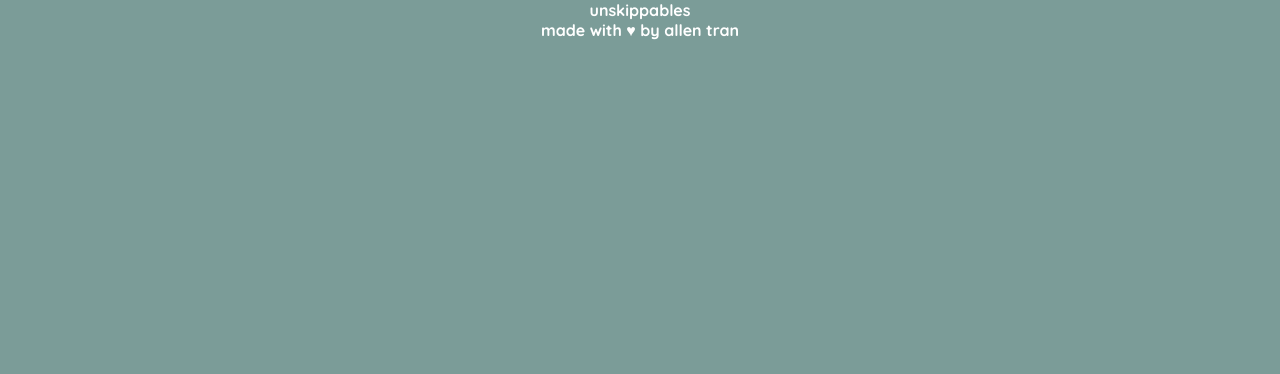
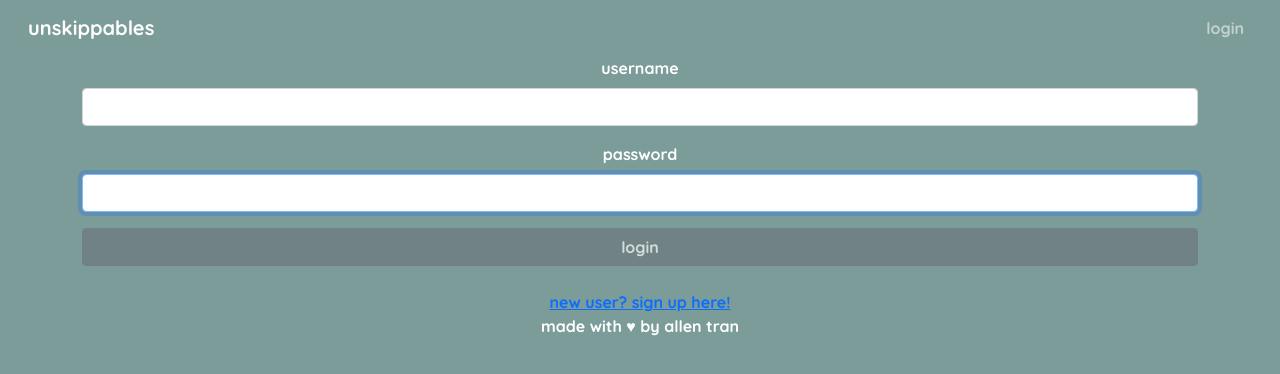
Before and after one commit to allen-tran/unskippables, a React (Create React App) app: page / in a window 1280 px wide. Shown: the top 374 px of the page. Built offline with nearby package versions, Linux system fonts and the light colour scheme.

Commit message:
started working on signin view

```diff
--- a/package.json
+++ b/package.json
@@ -7,12 +7,14 @@
     "@testing-library/react": "^12.1.4",
     "@testing-library/user-event": "^13.5.0",
     "body-parser": "^1.19.2",
+    "bootstrap": "^5.1.3",
     "cors": "^2.8.5",
     "express": "^4.17.3",
     "mysql": "^2.18.1",
     "react": "^17.0.2",
     "react-dom": "^17.0.2",
     "react-scripts": "5.0.0",
+    "reactstrap": "^9.0.1",
     "web-vitals": "^2.1.4"
   },
   "scripts": {
--- a/public/index.html
+++ b/public/index.html
@@ -9,6 +9,12 @@
       name="unskippables"
       content="post your all time favorite songs!"
     />
+    <link
+  rel="stylesheet"
+  href="https://maxcdn.bootstrapcdn.com/bootstrap/4.3.1/css/bootstrap.min.css"
+  integrity="sha384-ggOyR0iXCbMQv3Xipma34MD+dH/1fQ784/j6cY/iJTQUOhcWr7x9JvoRxT2MZw1T"
+  crossorigin="anonymous"
+/>
     <link rel="apple-touch-icon" href="%PUBLIC_URL%/meta.png" />
     <!--
       manifest.json provides metadata used when your web app is installed on a
--- a/src/components/Navbar/Navbar.css
+++ b/src/components/Navbar/Navbar.css
@@ -1,3 +1,7 @@
-.special {
-    color: #4e605e
+.NavLink {
+    color: white;
 }
+.user-nav {
+    color: white;
+    background-color: bisque;
+}
--- a/src/components/Navbar/Navbar.js
+++ b/src/components/Navbar/Navbar.js
@@ -1,7 +1,32 @@
 import React from 'react'
+import "./Navbar.css";
+import * as ReactStrap from 'reactstrap';
 
-export default function Navbar() {
-  return (
-    <div>unskippables</div>
-  )
-}
+const Navbar = (props) => {
+    const navLinks = [
+        { name: "drop file", link: "drop" },
+        { name: "view files", link: "/" },
+    ];
+    // const [isOpen, toggleOpen] = useState(false);
+
+    return (
+        <div className="user-nav">
+            <ReactStrap.Navbar dark expand="md" variant="light">
+                <ReactStrap.NavbarBrand
+                className="logo d-flex align-items-end"
+                href="/"
+                >
+                unskippables
+                </ReactStrap.NavbarBrand>
+                <ReactStrap.Nav className="ml-auto the-nav" navbar>
+                <ReactStrap.NavLink className='special' href = "/login">
+                    {/* {props.authed && <CustomSignOut />} */}
+                    login
+                </ReactStrap.NavLink>
+                </ReactStrap.Nav>
+            </ReactStrap.Navbar>
+        </div>
+    );
+};
+
+export default Navbar;
--- a/src/components/SignIn/SignIn.js
+++ b/src/components/SignIn/SignIn.js
@@ -0,0 +1,55 @@
+import React, { useState } from 'react'
+import { Container, FormGroup, Label, Input, Spinner, Button } from 'reactstrap';
+
+export default function SignIn(props) {
+    const [username, setUsername] = useState("");
+    const [password, setPassword] = useState("");
+    const [isLoading, setIsLoading] = useState(false);
+    const forms = [
+        {text: "username", name: "username", callback: setUsername},
+        {text: "password", name: "password", callback: setPassword}
+    ]
+
+    function formEmpty() {
+        return username.length && password.length;
+    }
+    async function handleSignIn(){
+        setIsLoading(true);
+        try {
+            props.history.push('/');
+        } catch(e) {
+            alert(e.message, "BRO SOMETHING WENT WRONG");
+            setIsLoading(false);
+        }
+    }
+  return (
+   <Container style={{width: '300 px'}}>
+       <form style={{width: '300 px'}}>
+           {forms.map((x, index) => {
+               return (
+                   <FormGroup key={index}>
+                       <Label>{x.text}</Label>
+                       <Input
+                        autoFocus
+                        name={x.name}
+                        type={x.name}
+                        onChange={(e)=> x.callback(e.target.value)}
+                       />
+                   </FormGroup>
+               )
+           })}
+            <Button
+            block
+            className="login-button"
+            disabled={!formEmpty() || isLoading}
+            type="submit"
+            onClick={() => handleSignIn(username, password)}
+            >
+            {isLoading ? <Spinner color="primary" /> : "login"}
+            </Button>
+        </form>
+            <br />
+            <a href="signup">new user? sign up here!</a>
+   </Container>
+  )
+}
--- a/src/index.js
+++ b/src/index.js
@@ -2,6 +2,7 @@ import React from 'react';
 import ReactDOM from 'react-dom';
 import './index.css';
 import App from './App';
+import 'bootstrap/dist/css/bootstrap.min.css';
 
 ReactDOM.render(
   <React.StrictMode>
--- a/src/pages/UnauthedView.js
+++ b/src/pages/UnauthedView.js
@@ -1,8 +1,12 @@
 import React from 'react'
 import Navbar from '../components/Navbar/Navbar'
+import SignIn from '../components/SignIn/SignIn'
 
 export default function UnauthedView() {
   return (
-    <Navbar/>
+      <div className='fragment'>
+          <Navbar/>
+          <SignIn/>
+      </div>
   )
 }
```
Also changed, not shown: 1 other file (tests, documents, lock files or other folders).
